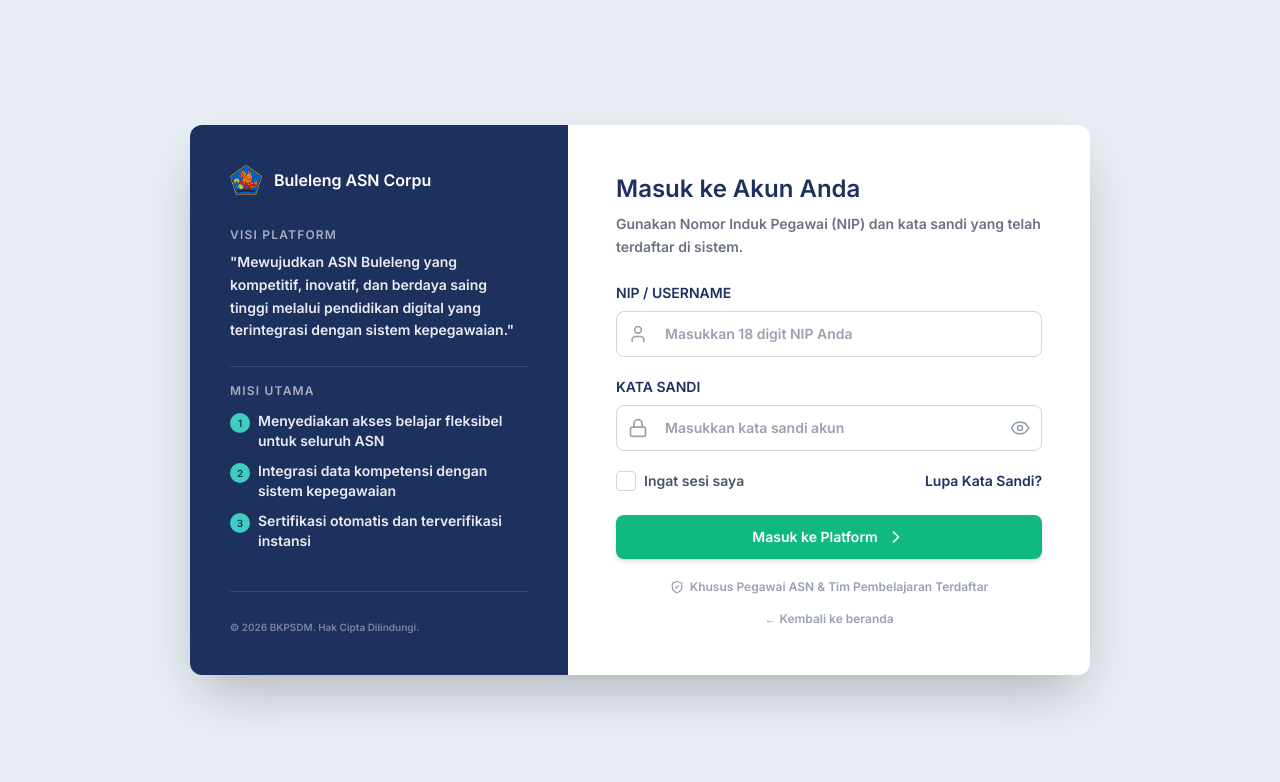
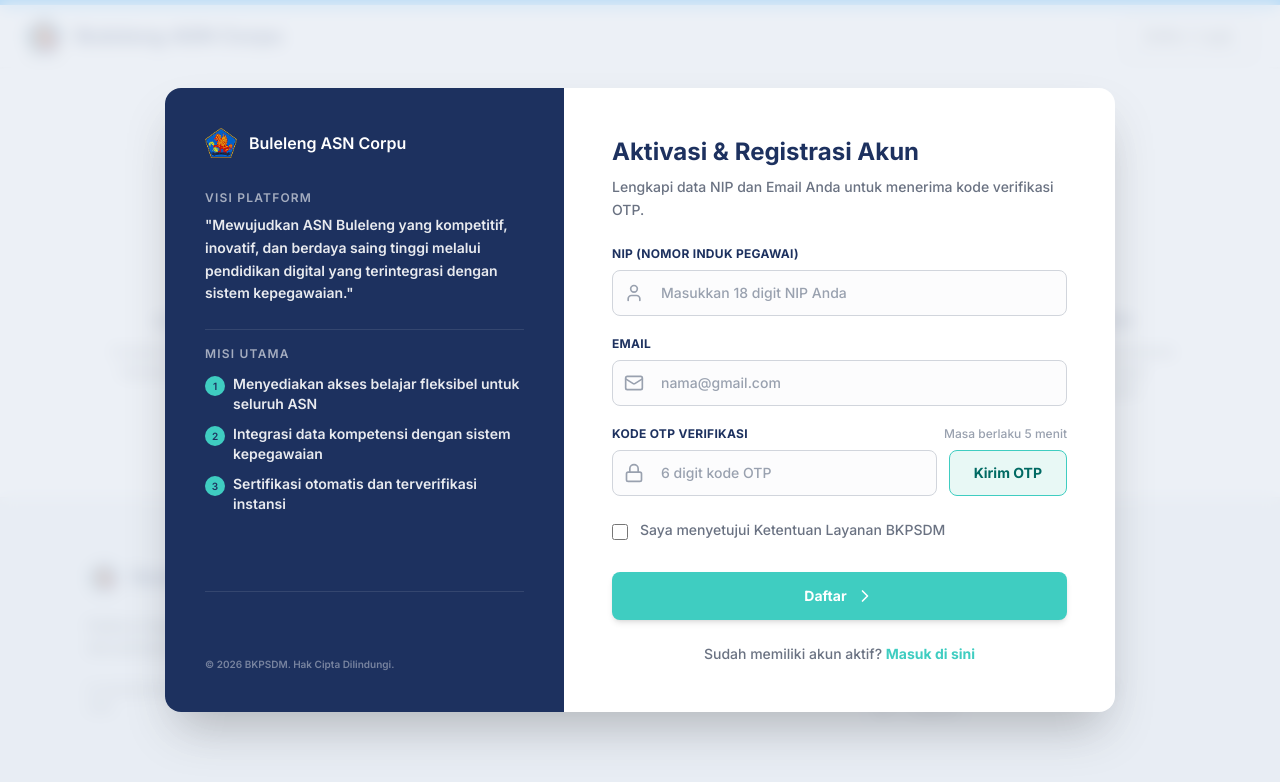
Before and after one commit to Alds323721/Test-FE-ELARNING-BKPSDM, a React (Vite) app: page / in a window 1280 px wide. Both pictures are taken after a click on the link "Tentang". Shown: the part 2148-2930 px from the top of the page. Built offline with nearby package versions, Linux system fonts and the light colour scheme.

Commit message:
Buat Form Register

```diff
--- a/src/pages/LandingPage.jsx
+++ b/src/pages/LandingPage.jsx
@@ -40,12 +40,12 @@ const Navbar = ({ onLoginClick }) => (
       onClick={onLoginClick}
       className="border border-gray-400 text-[#4B5563] font-semibold py-1.5 sm:py-2 px-3 sm:px-5 rounded-md hover:bg-gray-50 hover:text-gray-900 transition-colors cursor-pointer text-xs sm:text-sm shadow-sm"
     >
-      Masuk / NIP Login
+      Daftar / Login
     </button>
   </nav>
 );
 
-const Hero = ({ showLogin, setShowLogin, onLogin, onLoginClick }) => {
+const Hero = ({ showAuth, setShowAuth, authMode, setAuthMode, onLogin, onAuthClick }) => {
   const [nip, setNip] = useState('');
   const [password, setPassword] = useState('');
   const [error, setError] = useState('');
@@ -81,7 +81,7 @@ const Hero = ({ showLogin, setShowLogin, onLogin, onLoginClick }) => {
     }
   };
 
-  if (!showLogin) {
+  if (!showAuth) {
     return (
       <div className="relative h-[650px] sm:h-[700px] flex flex-col justify-center text-left">
         <div className="absolute inset-0 z-0">
@@ -101,8 +101,8 @@ const Hero = ({ showLogin, setShowLogin, onLogin, onLoginClick }) => {
               Badan Kepegawaian dan Pengembangan Sumber Daya Manusia Kabupaten Buleleng bertugas membantu Bupati melaksanakan fungsi penunjang urusan pemerintahan di bidang kepegawaian serta pendidikan dan pelatihan.
             </p>
             <div className="inline-block mt-4">
-              <button onClick={onLoginClick || (() => setShowLogin(true))} className="bg-[#10B981] text-white font-bold py-3 px-10 text-sm sm:text-base rounded-full hover:bg-[#0d9668] transition-all shadow-[0_4px_14px_0_rgba(16,185,129,0.39)] hover:shadow-[0_6px_20px_rgba(16,185,129,0.23)] hover:-translate-y-1">
-                Masuk / NIP Login
+              <button onClick={onAuthClick || (() => setShowAuth(true))} className="bg-[#10B981] text-white font-bold py-3 px-10 text-sm sm:text-base rounded-full hover:bg-[#0d9668] transition-all shadow-[0_4px_14px_0_rgba(16,185,129,0.39)] hover:shadow-[0_6px_20px_rgba(16,185,129,0.23)] hover:-translate-y-1">
+                Daftar / Login
               </button>
             </div>
           </div>
@@ -139,11 +139,11 @@ const Hero = ({ showLogin, setShowLogin, onLogin, onLoginClick }) => {
   }
 
   return (
-    <div className="fixed inset-0 z-50 flex items-center justify-center bg-[#E8EDF4] px-2 py-8 sm:px-4 sm:py-12 md:px-6 md:py-16 overflow-y-auto">
-      <div className="flex flex-col lg:flex-row w-full max-w-[900px] bg-white rounded-xl shadow-2xl overflow-hidden min-h-[auto] lg:min-h-[520px]">
+    <div className="fixed inset-0 z-50 flex items-center justify-center bg-[#E8EDF4]/80 backdrop-blur-sm p-4 sm:p-6 md:p-8 overflow-y-auto">
+      <div className="flex flex-col md:flex-row w-full max-w-[950px] bg-white rounded-2xl shadow-2xl overflow-hidden min-h-[auto] md:min-h-[520px] lg:min-h-[550px] m-auto">
 
         {/* Left Panel */}
-        <div className="w-full lg:w-[42%] bg-[#1D315F] p-6 sm:p-8 md:p-10 lg:p-10 flex flex-col justify-between text-white order-2 lg:order-1">
+        <div className="w-full md:w-[42%] bg-[#1D315F] p-6 sm:p-8 md:p-8 lg:p-10 flex flex-col justify-between text-white order-2 md:order-1">
           <div>
             <div className="flex items-center gap-3 mb-8">
               <img src={logoImg} alt="Logo BKPSDM" className="w-7 sm:w-8 object-contain" />
@@ -183,7 +183,91 @@ const Hero = ({ showLogin, setShowLogin, onLogin, onLoginClick }) => {
         </div>
 
         {/* Right Panel */}
-        <div className="w-full lg:w-[58%] p-6 sm:p-8 md:p-10 lg:p-12 flex flex-col justify-center order-1 lg:order-2">
+        <div className="w-full md:w-[58%] p-6 sm:p-8 md:p-8 lg:p-12 flex flex-col justify-center order-1 md:order-2">
+          {authMode === 'register' ? (
+            <div className="animate-in fade-in slide-in-from-bottom-4 duration-300">
+              <div className="mb-6">
+                <h2 className="text-lg sm:text-xl md:text-2xl font-bold mb-2 text-[#1D315F]">Aktivasi & Registrasi Akun</h2>
+                <p className="text-xs sm:text-sm mb-6 leading-relaxed font-medium text-gray-500">
+                  Lengkapi data NIP dan Email Anda untuk menerima kode verifikasi OTP.
+                </p>
+              </div>
+
+              <form onSubmit={(e) => e.preventDefault()}>
+                <div className="mb-4 sm:mb-5">
+                  <label className="block text-[#1D315F] text-[10px] sm:text-xs font-bold mb-1.5 sm:mb-2 uppercase tracking-wide">NIP (Nomor Induk Pegawai)</label>
+                  <div className="relative">
+                    <div className="absolute left-3 top-1/2 -translate-y-1/2 text-gray-400">
+                      <User className="w-4 h-4 sm:w-5 sm:h-5" />
+                    </div>
+                    <input
+                      type="text"
+                      className="w-full pl-10 sm:pl-12 pr-4 py-2.5 sm:py-3 border border-gray-300 rounded-lg focus:outline-none focus:ring-2 focus:ring-[#3FCDC1] focus:border-[#3FCDC1] text-sm text-gray-700 placeholder-gray-400 font-medium bg-gray-50/50"
+                      placeholder="Masukkan 18 digit NIP Anda"
+                    />
+                  </div>
+                </div>
+
+                <div className="mb-4 sm:mb-5">
+                  <label className="block text-[#1D315F] text-[10px] sm:text-xs font-bold mb-1.5 sm:mb-2 uppercase tracking-wide">Email</label>
+                  <div className="relative">
+                    <div className="absolute left-3 top-1/2 -translate-y-1/2 text-gray-400">
+                      <Mail className="w-4 h-4 sm:w-5 sm:h-5" />
+                    </div>
+                    <input
+                      type="email"
+                      className="w-full pl-10 sm:pl-12 pr-4 py-2.5 sm:py-3 border border-gray-300 rounded-lg focus:outline-none focus:ring-2 focus:ring-[#3FCDC1] focus:border-[#3FCDC1] text-sm text-gray-700 placeholder-gray-400 font-medium bg-gray-50/50"
+                      placeholder="nama@gmail.com"
+                    />
+                  </div>
+                </div>
+
+                <div className="mb-5 sm:mb-6">
+                  <div className="flex justify-between items-center mb-1.5 sm:mb-2">
+                    <label className="block text-[#1D315F] text-[10px] sm:text-xs font-bold uppercase tracking-wide">Kode OTP Verifikasi</label>
+                    <span className="text-[10px] sm:text-xs text-gray-400 font-medium">Masa berlaku 5 menit</span>
+                  </div>
+                  <div className="flex flex-col sm:flex-row gap-2 sm:gap-3">
+                    <div className="relative flex-1">
+                      <div className="absolute left-3 top-1/2 -translate-y-1/2 text-gray-400">
+                        <Lock className="w-4 h-4 sm:w-5 sm:h-5" />
+                      </div>
+                      <input
+                        type="text"
+                        className="w-full pl-10 sm:pl-12 pr-4 py-2.5 sm:py-3 border border-gray-300 rounded-lg focus:outline-none focus:ring-2 focus:ring-[#3FCDC1] focus:border-[#3FCDC1] text-sm text-gray-700 placeholder-gray-400 font-medium bg-gray-50/50"
+                        placeholder="6 digit kode OTP"
+                      />
+                    </div>
+                    <button type="button" className="w-full sm:w-auto px-4 sm:px-6 py-2.5 sm:py-3 border border-[#3FCDC1] text-[#006A63] bg-[#E8F8F5] rounded-lg text-xs sm:text-sm font-bold flex items-center justify-center gap-2 hover:bg-[#3FCDC1] hover:text-white transition-colors whitespace-nowrap">
+                       Kirim OTP
+                    </button>
+                  </div>
+                </div>
+
+                <div className="mb-6 sm:mb-8 flex items-start gap-3">
+                  <input type="checkbox" id="terms" className="mt-1 w-4 h-4 rounded border-gray-300 text-[#3FCDC1] focus:ring-[#3FCDC1]" />
+                  <label htmlFor="terms" className="text-xs sm:text-sm text-gray-500 font-medium cursor-pointer">
+                    Saya menyetujui Ketentuan Layanan BKPSDM
+                  </label>
+                </div>
+
+                <button
+                  type="button"
+                  className="w-full bg-[#3FCDC1] text-white font-bold py-3 sm:py-3.5 rounded-lg hover:bg-[#35B5AA] transition-colors text-sm flex items-center justify-center gap-2 shadow-md mb-6"
+                >
+                  Daftar <ChevronRight className="w-4 h-4 sm:w-5 sm:h-5" />
+                </button>
+
+                <p className="text-xs sm:text-sm font-medium text-gray-500 text-center">
+                  Sudah memiliki akun aktif?{' '}
+                  <button type="button" onClick={() => setAuthMode('login')} className="text-[#3FCDC1] font-bold hover:underline">
+                    Masuk di sini
+                  </button>
+                </p>
+              </form>
+            </div>
+          ) : (
+            <div className="animate-in fade-in duration-300 w-full">
               <h2 className="text-lg sm:text-xl md:text-2xl font-semibold mb-2 text-[#1D315F]">Masuk ke Akun Anda</h2>
               <p className="text-xs sm:text-sm mb-6 leading-relaxed font-semibold text-gray-500">
                 Gunakan Nomor Induk Pegawai (NIP) dan kata sandi yang telah terdaftar di sistem.
@@ -489,10 +573,13 @@ const Hero = ({ showLogin, setShowLogin, onLogin, onLoginClick }) => {
               </p>
             </form>
           )}
+            </div>
+          )}
 
+          {authMode === 'login' && (
             <button
               onClick={() => {
-              setShowLogin(false);
+                setShowAuth(false);
                 setError('');
                 setNip('');
                 setPassword('');
@@ -509,6 +596,7 @@ const Hero = ({ showLogin, setShowLogin, onLogin, onLoginClick }) => {
             >
               ← Kembali ke beranda
             </button>
+          )}
         </div>
       </div>
     </div>
@@ -806,26 +894,28 @@ const Footer = ({ onFooterLinkClick }) => (
 );
 
 export default function LandingPage({ onLogin, onNavigate }) {
-  const [showLogin, setShowLogin] = useState(false);
+  const [showAuth, setShowAuth] = useState(false);
+  const [authMode, setAuthMode] = useState('register');
   const [intendedRoute, setIntendedRoute] = useState('dashboard');
 
-  const handleLoginClick = (route = 'dashboard') => {
+  const handleAuthClick = (route = 'dashboard') => {
     setIntendedRoute(route);
-    setShowLogin(true);
+    setAuthMode('register');
+    setShowAuth(true);
   };
 
   return (
     <div className="min-h-screen flex flex-col font-['Inter'] bg-white">
-      <Navbar onLoginClick={() => handleLoginClick('dashboard')} />
+      <Navbar onLoginClick={() => handleAuthClick('dashboard')} />
       <main className="flex-grow pt-12 sm:pt-14">
-        <Hero showLogin={showLogin} setShowLogin={setShowLogin} onLogin={() => onLogin(intendedRoute)} onLoginClick={() => handleLoginClick('dashboard')} />
+        <Hero showAuth={showAuth} setShowAuth={setShowAuth} authMode={authMode} setAuthMode={setAuthMode} onLogin={() => onLogin(intendedRoute)} onAuthClick={() => handleAuthClick('dashboard')} />
         <FeaturesBanner />
         <Categories />
         <PopularCourses />
         <NewsSection />
         <HowItWorks />
       </main>
-      <Footer onFooterLinkClick={handleLoginClick} />
+      <Footer onFooterLinkClick={handleAuthClick} />
     </div>
   );
 }
```
Also changed, not shown: src/assets/Register Form.png (added). Lines whose indentation alone changed are shown as unchanged.
